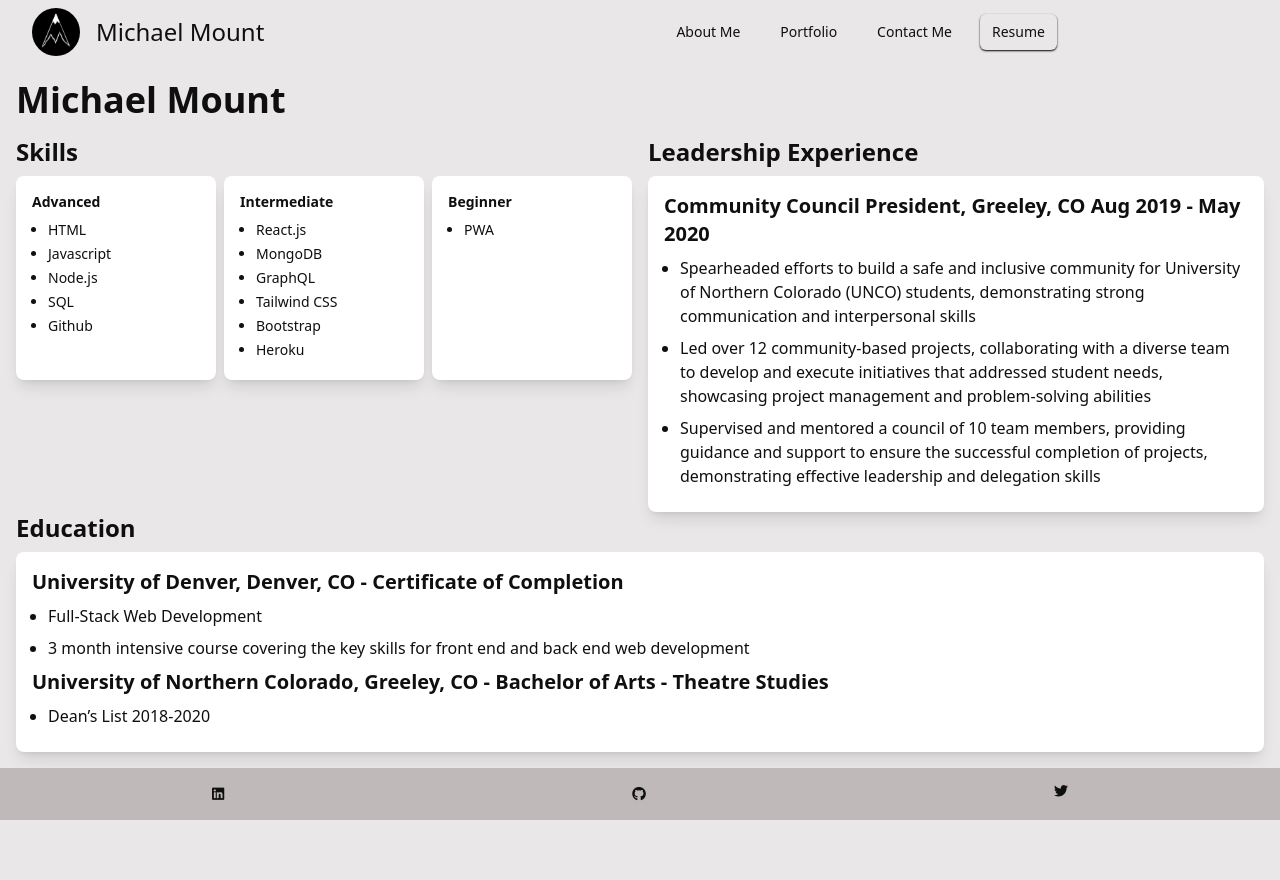
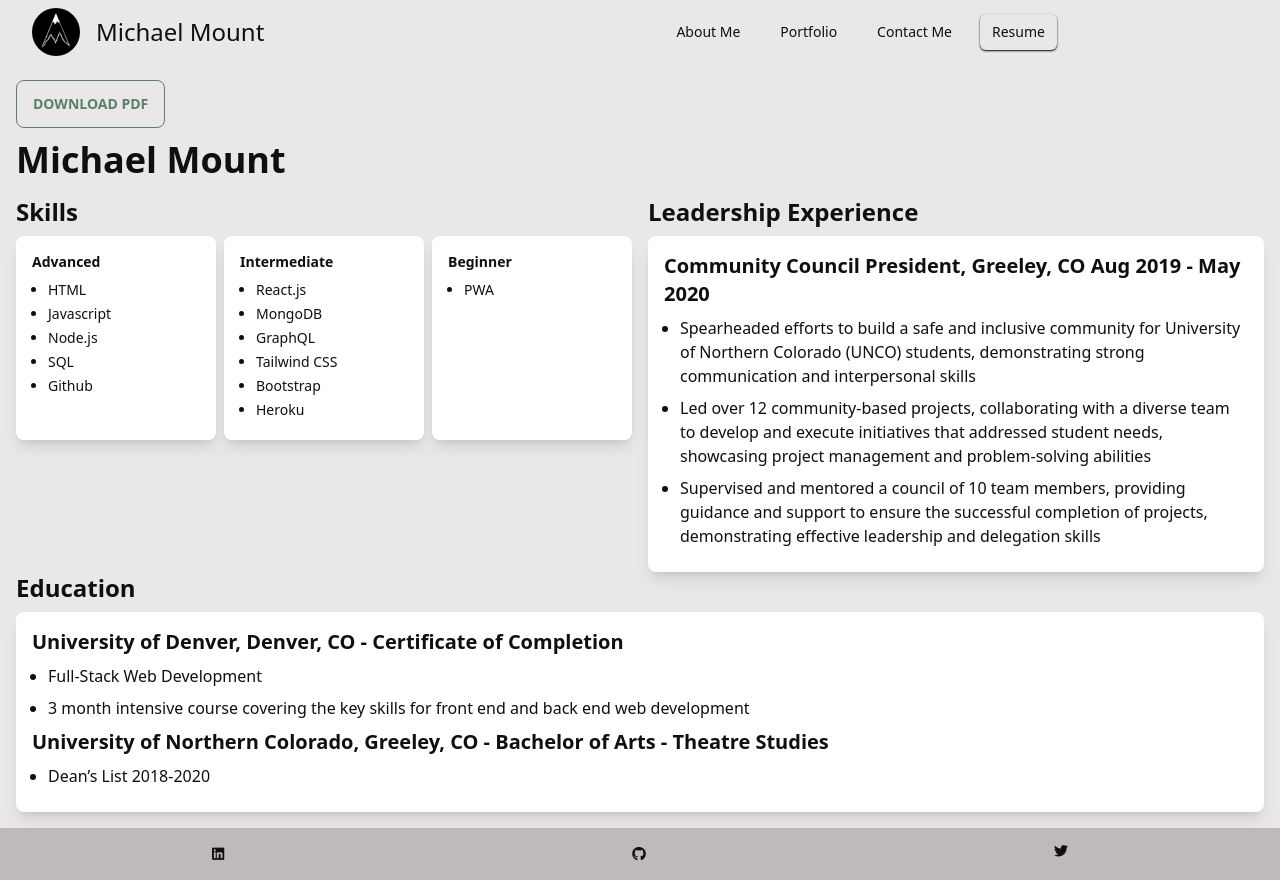
Before and after one commit to MMount98/my-portfolio, a React (Create React App) app in the folder my-app/: page /resume in a window 1280 px wide. Before the commit the page ends 820 px from the top, so only its background shows below. Built offline with nearby package versions, Linux system fonts and the light colour scheme.

Commit message:
Built download file btn for resume  page

```diff
--- a/my-app/src/components/pages/ContactMe.js
+++ b/my-app/src/components/pages/ContactMe.js
@@ -1,6 +1,6 @@
 import React, { useRef, useState } from "react";
 import emailjs from "emailjs-com";
-import { Input, Textarea, Button } from "react-daisyui";
+import { Input} from "react-daisyui";
 import { motion } from "framer-motion";
 
 export default function ContactMe() {
--- a/my-app/src/components/pages/Resume.js
+++ b/my-app/src/components/pages/Resume.js
@@ -1,7 +1,6 @@
 import { useEffect } from "react";
-import { Link } from "react-router-dom";
-
-
+import resume from "../file.js/MichaelMount Resume.pdf";
+import { motion } from "framer-motion";
 
 export default function Resume() {
   useEffect(() => {
@@ -9,7 +8,19 @@ export default function Resume() {
   }, []);
 
   return (
+    <motion.div
+      className="home"
+      initial={{ opacity: 0 }}
+      animate={{ opacity: 1 }}
+      exit={{ opacity: 0, transition: { duration: 1 } }}
+      transition={{ delay: 1, type: "tween", duration: 1 }}
+    >
       <div className="container mx-auto p-4 bg-">
+        <a href={resume} download>
+          <button className="btn btn-outline btn-primary mb-3">
+            Download PDF
+          </button>
+        </a>
         <h1 className="text-4xl font-bold mb-4">Michael Mount</h1>
         <div className="grid grid-cols-1 md:grid-cols-2 gap-4">
           <div>
@@ -26,7 +37,9 @@ export default function Resume() {
                 </ul>
               </div>
               <div className="bg-white rounded-lg shadow-lg p-4">
-              <h3 className="text-lg font-bold mb-2 md:text-sm">Intermediate</h3>
+                <h3 className="text-lg font-bold mb-2 md:text-sm">
+                  Intermediate
+                </h3>
                 <ul className="list-disc ml-4">
                   <li className="mb-1 md:text-sm">React.js</li>
                   <li className="mb-1 md:text-sm">MongoDB</li>
@@ -52,21 +65,21 @@ export default function Resume() {
               </h3>
               <ul className="list-disc ml-4">
                 <li className="mb-2">
-                Spearheaded efforts to build a safe and inclusive community for
-                University of Northern Colorado (UNCO) students, demonstrating
-                strong communication and interpersonal skills
+                  Spearheaded efforts to build a safe and inclusive community
+                  for University of Northern Colorado (UNCO) students,
+                  demonstrating strong communication and interpersonal skills
                 </li>
                 <li className="mb-2">
                   Led over 12 community-based projects, collaborating with a
                   diverse team to develop and execute initiatives that addressed
-                student needs, showcasing project management and problem-solving
-                abilities
+                  student needs, showcasing project management and
+                  problem-solving abilities
                 </li>
                 <li className="mb-2">
-                Supervised and mentored a council of 10 team members, providing
-                guidance and support to ensure the successful completion of
-                projects, demonstrating effective leadership and delegation
-                skills
+                  Supervised and mentored a council of 10 team members,
+                  providing guidance and support to ensure the successful
+                  completion of projects, demonstrating effective leadership and
+                  delegation skills
                 </li>
               </ul>
             </div>
@@ -81,8 +94,8 @@ export default function Resume() {
             <ul className="list-disc ml-4">
               <li className="mb-2">Full-Stack Web Development</li>
               <li className="mb-2">
-              3 month intensive course covering the key skills for front end and
-              back end web development
+                3 month intensive course covering the key skills for front end
+                and back end web development
               </li>
             </ul>
             <h3 className="font-bold text-xl mb-2">
@@ -95,5 +108,6 @@ export default function Resume() {
           </div>
         </div>
       </div>
+    </motion.div>
   );
 }
```
Also changed, not shown: 1 other file (tests, documents, lock files or other folders). Lines whose indentation alone changed are shown as unchanged.
